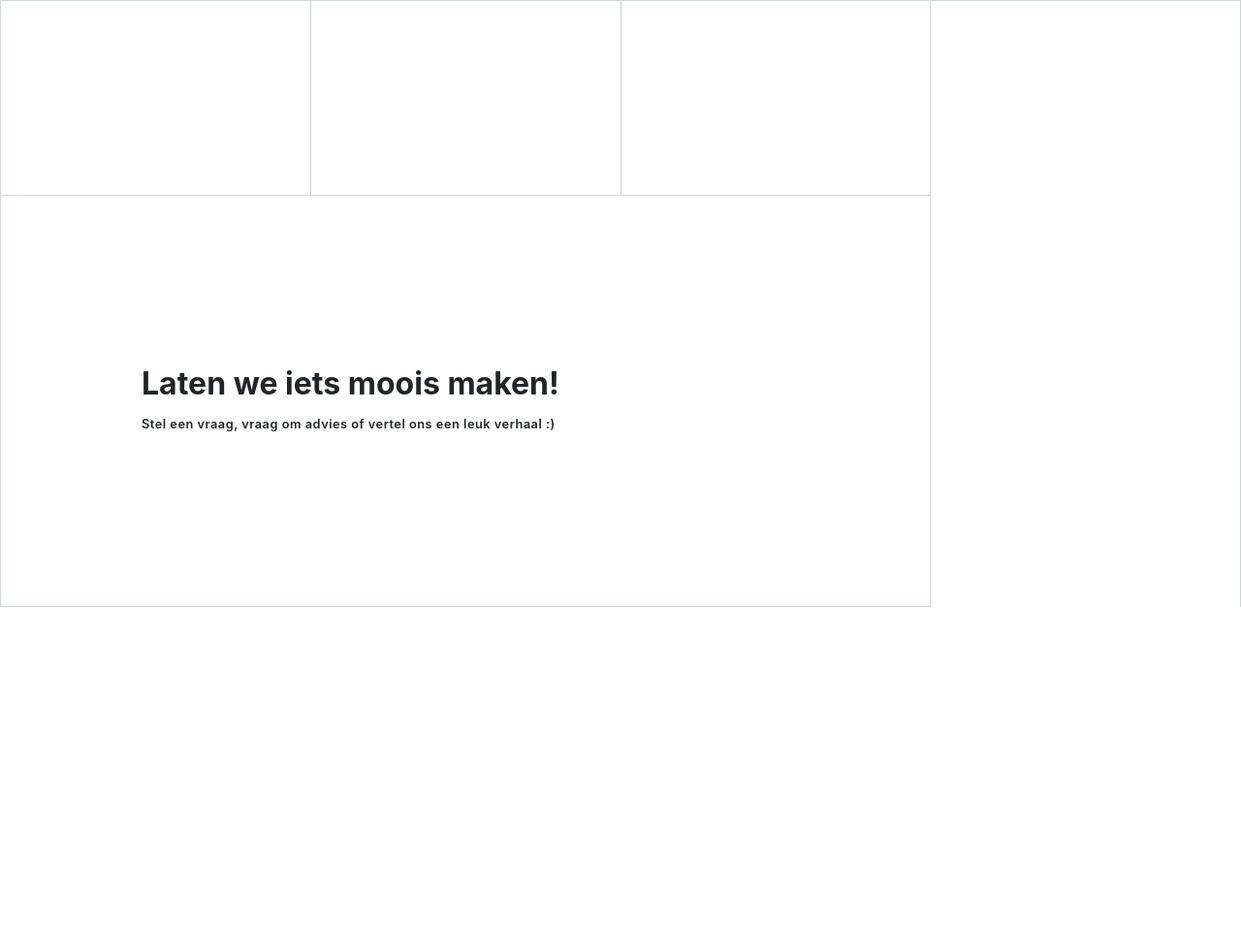
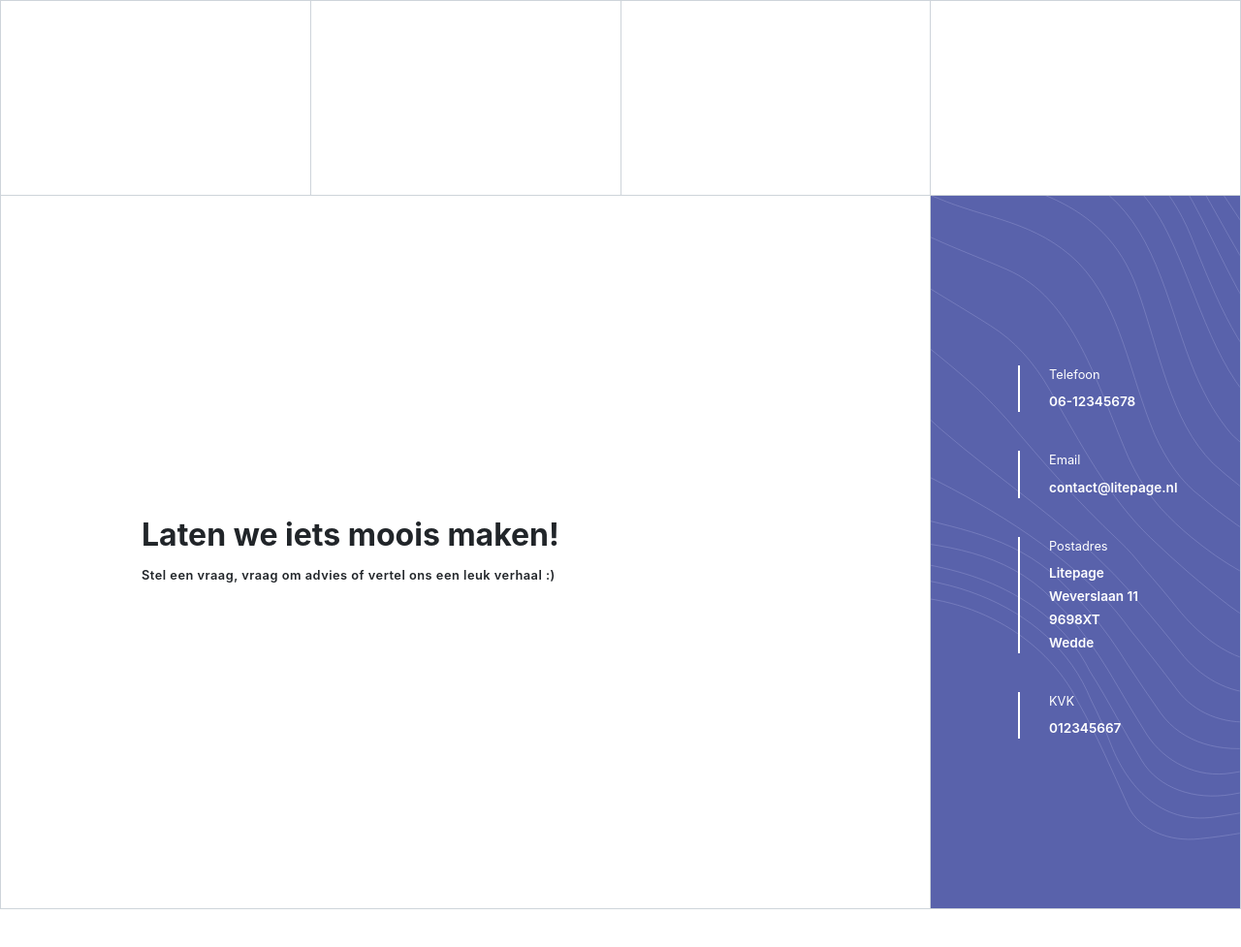
Before and after one commit to RalphvK/litepage, a website: page index.html in a window 1280 px wide. Shown: the part 5383-6360 px from the top of the page at 97% size. Before the commit the page ends 6209 px from the top, so only its background shows below. Drawn offline with nearby package versions, Linux system fonts and the light colour scheme; animation ran at ten frames a second.

Commit message:
add blockquote-list

```diff
--- a/index.html
+++ b/index.html
@@ -1024,8 +1024,36 @@
                         <span class="subtitle">Stel een vraag, vraag om advies of vertel ons een leuk verhaal :)</span>
                     </div>
                 </div>
-                <div class="col-lg-3">
-
+                <div class="col-lg-3 col-content">
+                    <ul class="blockquote-list">
+                        <li>
+                            <span class="label">Telefoon</span>
+                            <span class="value">
+                                06-12345678
+                            </span>
+                        </li>
+                        <li>
+                            <span class="label">Email</span>
+                            <span class="value">
+                                <a href="mailto:contact@litepage.nl">contact@litepage.nl</a>
+                            </span>
+                        </li>
+                        <li>
+                            <span class="label">Postadres</span>
+                            <span class="value">
+                                Litepage<br>
+                                Weverslaan 11<br>
+                                9698XT<br>
+                                Wedde
+                            </span>
+                        </li>
+                        <li>
+                            <span class="label">KVK</span>
+                            <span class="value">
+                                012345667
+                            </span>
+                        </li>
+                    </ul>
                 </div>
             </div>
         </div>
--- /dev/null
+++ b/scss/components/_blockquote-list.scss
@@ -0,0 +1,39 @@
+$cfg: (
+    'item-spacing': 40px,
+    'border-color': $white
+);
+
+ul.blockquote-list {
+
+    display: flex;
+    flex-direction: column;
+    justify-content: space-between;
+
+    list-style: none;
+    margin: 0 0;
+    padding: 0 0;
+
+    li {
+
+        margin-bottom: map-get($cfg, 'item-spacing');
+        &:last-child { margin-bottom: 0px; }
+
+        border-left: 2px solid $white;
+        padding-left: 30px;
+        margin-left: 30px;
+
+        .label {
+            display: block;
+            font-weight: 400;
+            font-size: 0.8em;
+            padding-bottom: 5px;
+        }
+
+        .value {
+            font-size: 0.85em;
+            font-weight: 600;
+        }
+
+    }
+
+}
--- a/scss/components/_index.scss
+++ b/scss/components/_index.scss
@@ -6,5 +6,6 @@
 @import "type";
 @import "buttons";
 @import "navbar";
+@import "blockquote-list";
 @import "blinking-cursor";
 @import "vendor/animate";
--- /dev/null
+++ b/scss/partials/_contact.scss
@@ -0,0 +1,19 @@
+#contact {
+
+    .row > .col-content:last-child {
+        background-color: map-get($cfg, 'illustration-bg');
+        color: map-get($cfg, 'illustration-color');
+        background-image: url('../img/graphics/lines-white.svg');
+        background-repeat: no-repeat;
+        background-size: auto 100%;
+        background-position: top right;
+
+        a {
+            color: white;
+            &:hover {
+                text-decoration: underline;
+            }
+        }
+    }
+
+}
--- a/scss/partials/_grid-section.scss
+++ b/scss/partials/_grid-section.scss
@@ -1,6 +1,7 @@
 $grid-section: (
     'content-bg': $white,
     'illustration-bg': #5962ab,
+    'illustration-color': $white,
     'section-margin': 200px,
     'column-border': map-get($columnLines, 'border'),
     'paragraph-margin': 70px,
--- a/scss/partials/_index.scss
+++ b/scss/partials/_index.scss
@@ -12,3 +12,4 @@
 @import "animations/branding-animation";
 @import "lists";
 @import "about";
+@import "contact";
--- a/scss/partials/_services.scss
+++ b/scss/partials/_services.scss
@@ -3,7 +3,7 @@ $cfg: $grid-section; // copy config from grid-section (not using $grid-section t
 .service-row {
 
     .col-illustration {
-        border: map-get($grid-section, 'column-border');
+        border: map-get($cfg, 'column-border');
         position: relative;
         background-color: map-get($cfg, 'illustration-bg');
         min-height: 100%;
```
Also changed, not shown: css/style.css, css/style.min.css, img/graphics/lines-white.svg (added), 1 other file.
